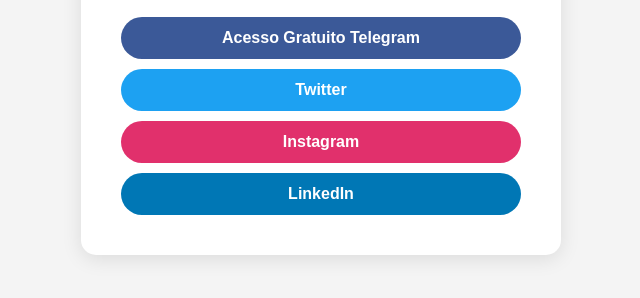
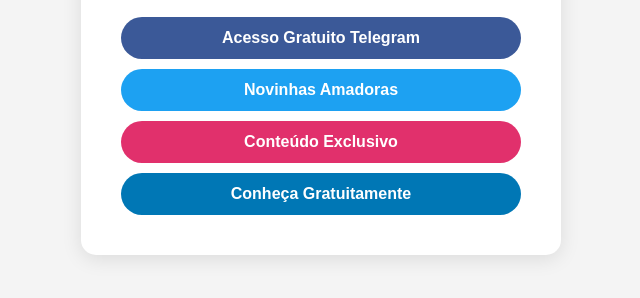
Before and after one commit to leak-king/leak-king, a plain HTML site: page index.html in a window 1280 px wide. Shown: the part 424-722 px from the top of the page, without its empty margins (319-959 px from the left). Drawn offline with Linux system fonts and the light colour scheme.

Commit message:
Update index.html

```diff
--- a/index.html
+++ b/index.html
@@ -119,9 +119,9 @@
         <div class="bio">Acesse gratuitamente a primeira camada dos conteúdos exclusivos da Dra Larissa \n Alerta Conteudo +18</div>
         <div class="social-buttons">
             <a href="https://t.me/+89Spnn7Gjbs2NjMx" class="social-button facebook" target="_blank">Acesso Gratuito Telegram</a>
-            <a href="https://www.twitter.com" class="social-button twitter" target="_blank">Twitter</a>
-            <a href="https://www.instagram.com" class="social-button instagram" target="_blank">Instagram</a>
-            <a href="https://www.linkedin.com" class="social-button linkedin" target="_blank">LinkedIn</a>
+            <a href="https://t.me/+89Spnn7Gjbs2NjMx"" class="social-button twitter" target="_blank">Novinhas Amadoras</a>
+            <a href="https://t.me/+89Spnn7Gjbs2NjMx"" class="social-button instagram" target="_blank">Conteúdo Exclusivo</a>
+            <a href="https://t.me/+89Spnn7Gjbs2NjMx"" class="social-button linkedin" target="_blank">Conheça Gratuitamente</a>
         </div>
     </div>
 
```
